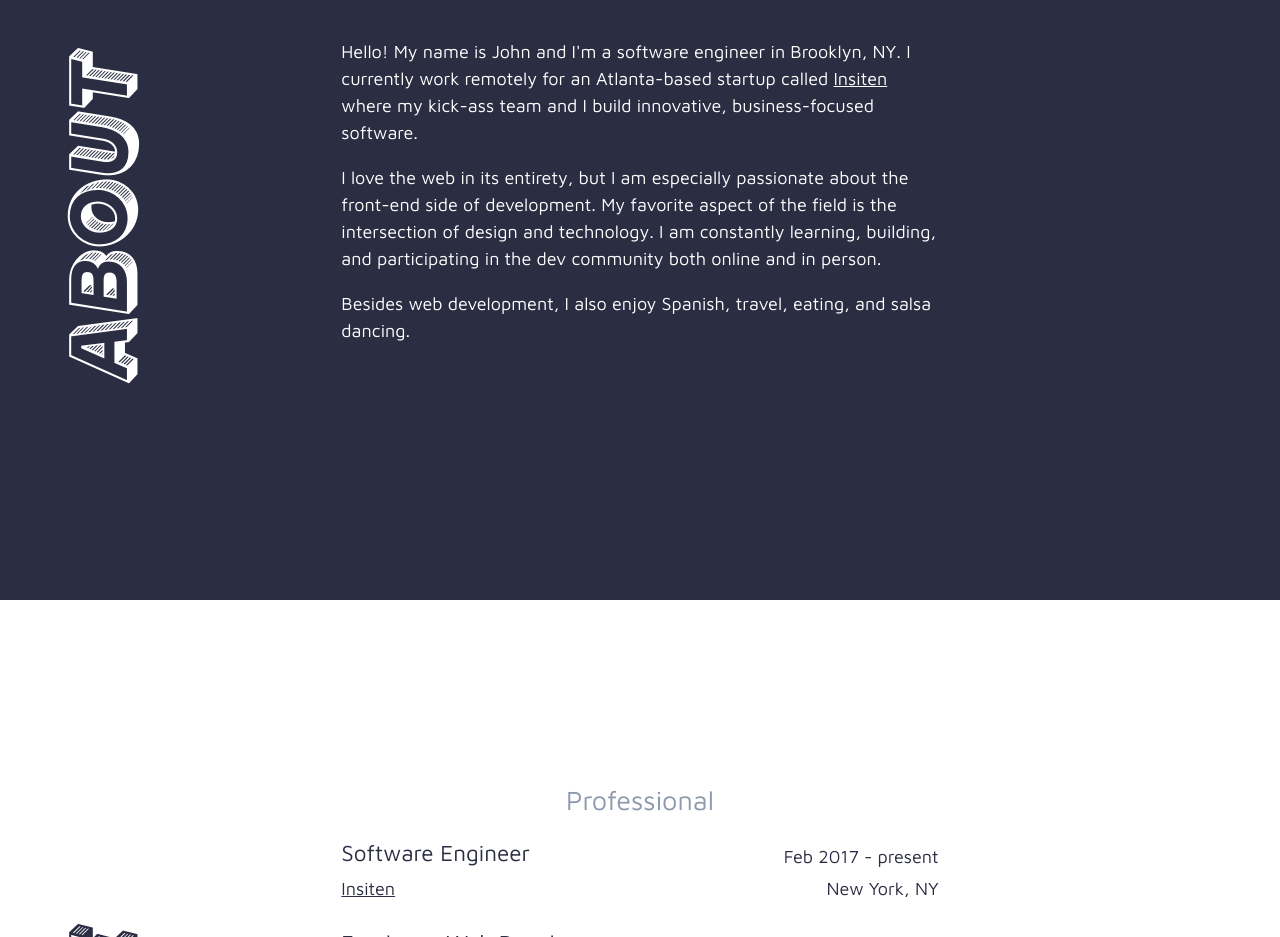
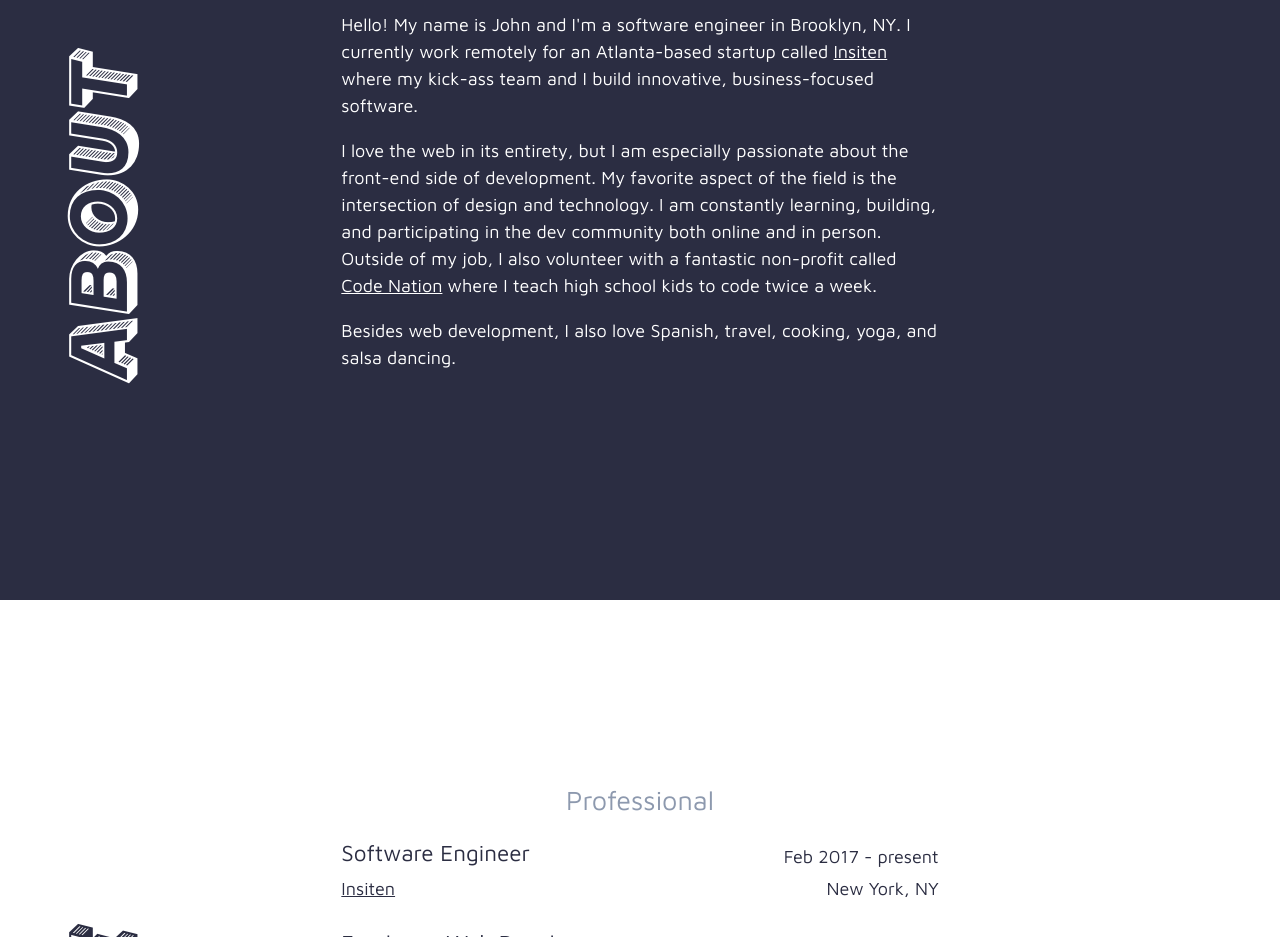
Before and after one commit to johnnycopes/personal-site, a website: page index.html in a window 1280 px wide. Shown: the part 1000-1937 px from the top of the page. Drawn offline with Linux system fonts and the light colour scheme.

Commit message:
updates about me section

```diff
--- a/index.html
+++ b/index.html
@@ -15,9 +15,9 @@
 	<div class="section about">
 		<p class="copy">Hello! My name is John and I'm a software engineer in Brooklyn, NY. I currently work remotely for an Atlanta-based startup called <a href="https://insiten.com/" target="_blank">Insiten</a> where my kick-ass team and I build innovative, business-focused software.</p>
 
-		<p class="copy">I love the web in its entirety, but I am especially passionate about the front-end side of development. My favorite aspect of the field is the intersection of design and technology. I am constantly learning, building, and participating in the dev community both online and in person.</p>
+		<p class="copy">I love the web in its entirety, but I am especially passionate about the front-end side of development. My favorite aspect of the field is the intersection of design and technology. I am constantly learning, building, and participating in the dev community both online and in person. Outside of my job, I also volunteer with a fantastic non-profit called <a href="https://codenation.org/">Code Nation</a> where I teach high school kids to code twice a week.</p>
 
-		<p class="copy">Besides web development, I also enjoy Spanish, travel, eating, and salsa dancing.</p>
+		<p class="copy">Besides web development, I also love Spanish, travel, cooking, yoga, and salsa dancing.</p>
 	</div>
 	<div class="bg about-bg"></div>
 
```
Also changed, not shown: 1 other file.
